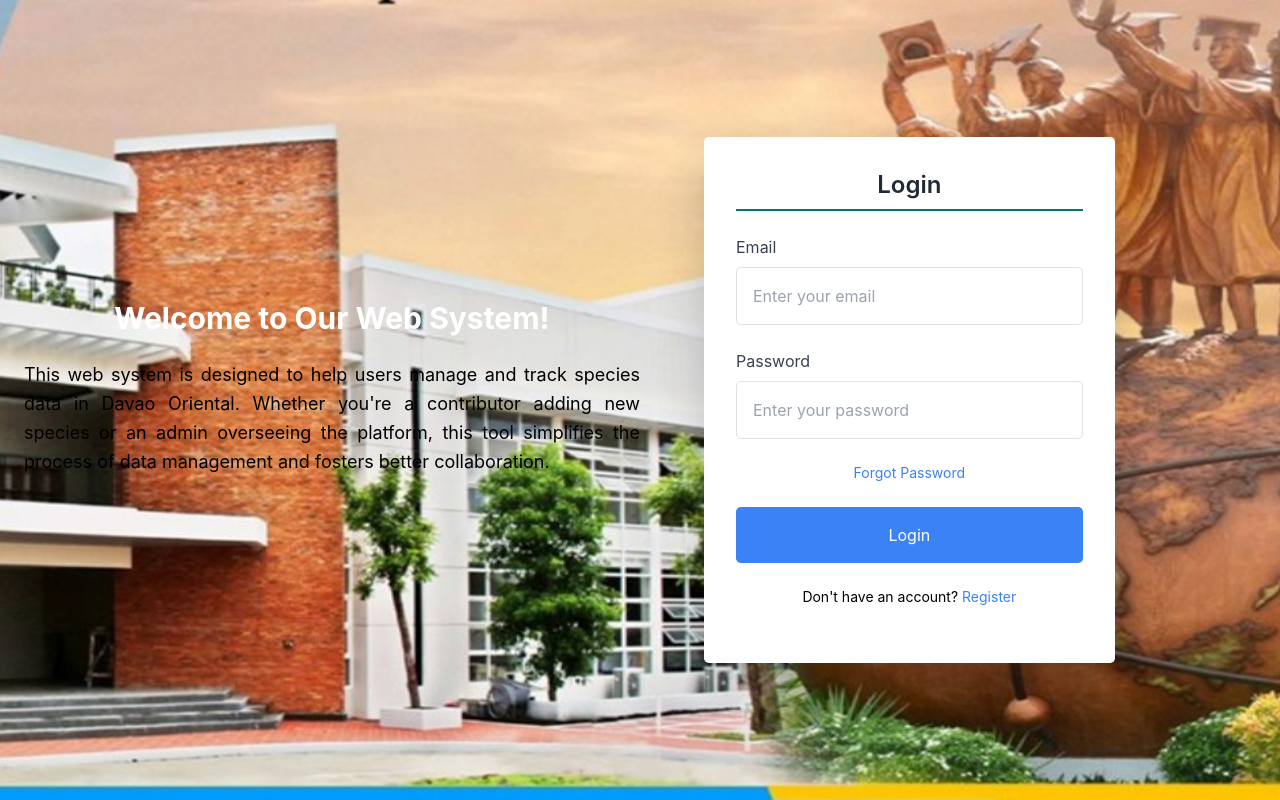
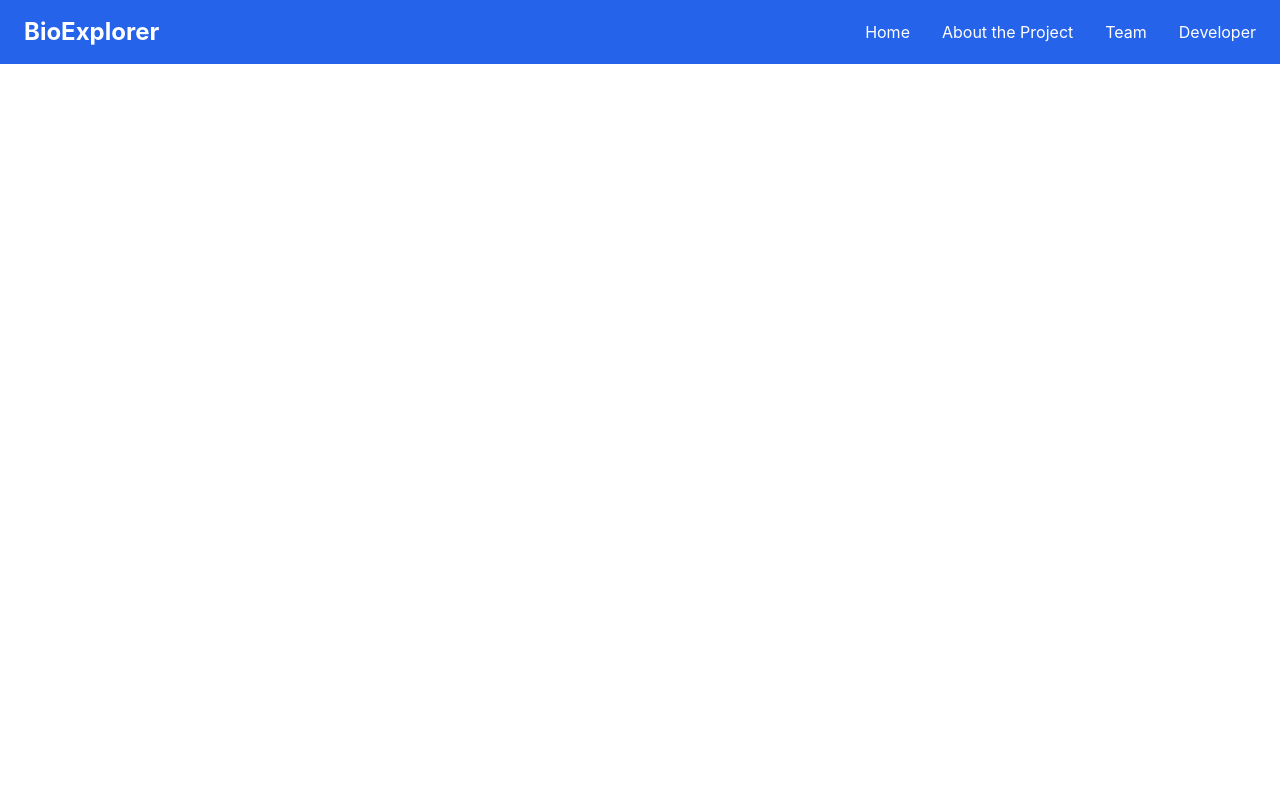
Before and after one commit to Miketzy/capstone2-client, a React (Create React App) app in the folder frontend-client2/: page / in a window 1280 px wide. Built offline with nearby package versions, Linux system fonts and the light colour scheme; a small style sheet from the web is missing.

Commit message:
frontpage

```diff
--- a/frontend-client2/src/App.js
+++ b/frontend-client2/src/App.js
@@ -19,12 +19,13 @@ import EnterNewPassword from './Create-New-Password/Enter-New-Password/EnterNewP
 import QuizzesIntroDashboard from './Home/Quizzes-Dashboard/Quizzes-Intro-Dashboard/QuizzesIntroDashboard';
 import QuizzesDashboard from './Home/Quizzes-Dashboard/Quizzes-Folder-Dashboard/QuizzesDashboard';
 import GrapClient from './Home/AnalyticsHome/GrapClient';
+import FrontpageNavbar from './Components/frontpage/Front-page/FrontpageNavbar';
 
 function App() {
   return (
   <BrowserRouter>
     <Routes>
-    <Route path="/" element={<Login />} />
+    <Route path="/login" element={<Login />} />
     <Route path="/registration" element={<Registration />} />
     <Route path="/Home" element={<Home />} />
     <Route path="/mapping" element={<MapHome />} />
@@ -43,6 +44,8 @@ function App() {
     <Route path="/quizzes-intro" element={<QuizzesIntroDashboard />} />
     <Route path="/quizzes" element={<QuizzesDashboard />} />
 
+    <Route path="/" element={<FrontpageNavbar />} />
+
 
 
 
--- /dev/null
+++ b/frontend-client2/src/Components/frontpage/Front-page/FrontpageNavbar.jsx
@@ -0,0 +1,75 @@
+import React, { useState } from "react";
+import MenuIcon from "@mui/icons-material/Menu";
+
+const FrontpageNavbar = () => {
+  const [isOpen, setIsOpen] = useState(false);
+
+  return (
+    <nav className="bg-blue-600 text-white">
+      <div className="max-w-7xl mx-auto px-4 sm:px-6 lg:px-8">
+        <div className="flex justify-between items-center h-16">
+          {/* Logo */}
+          <div className="text-2xl font-bold">BioExplorer</div>
+
+          {/* Desktop Menu */}
+          <div className="hidden md:flex space-x-8">
+            <a href="#home" className="hover:text-gray-300">
+              Home
+            </a>
+            <a href="#about" className="hover:text-gray-300">
+              About the Project
+            </a>
+            <a href="#team" className="hover:text-gray-300">
+              Team
+            </a>
+            <a href="#developer" className="hover:text-gray-300">
+              Developer
+            </a>
+          </div>
+
+          {/* Mobile Menu Icon */}
+          <div className="md:hidden">
+            <button
+              onClick={() => setIsOpen(!isOpen)}
+              className="focus:outline-none"
+            >
+              <MenuIcon />
+            </button>
+          </div>
+        </div>
+      </div>
+
+      {/* Mobile Menu */}
+      {isOpen && (
+        <div className="md:hidden bg-blue-700">
+          <a
+            href="#home"
+            className="block px-4 py-2 hover:bg-blue-800 hover:text-gray-300"
+          >
+            Home
+          </a>
+          <a
+            href="#about"
+            className="block px-4 py-2 hover:bg-blue-800 hover:text-gray-300"
+          >
+            About the Project
+          </a>
+          <a
+            href="#team"
+            className="block px-4 py-2 hover:bg-blue-800 hover:text-gray-300"
+          >
+            Team
+          </a>
+          <a
+            href="#developer"
+            className="block px-4 py-2 hover:bg-blue-800 hover:text-gray-300"
+          >
+            Developer
+          </a>
+        </div>
+      )}
+    </nav>
+  );
+};
+
+export default FrontpageNavbar;
```
Also changed, not shown: frontend-client2/frontpage-home/FrontpageHome/Frontpage.jsx (added).
